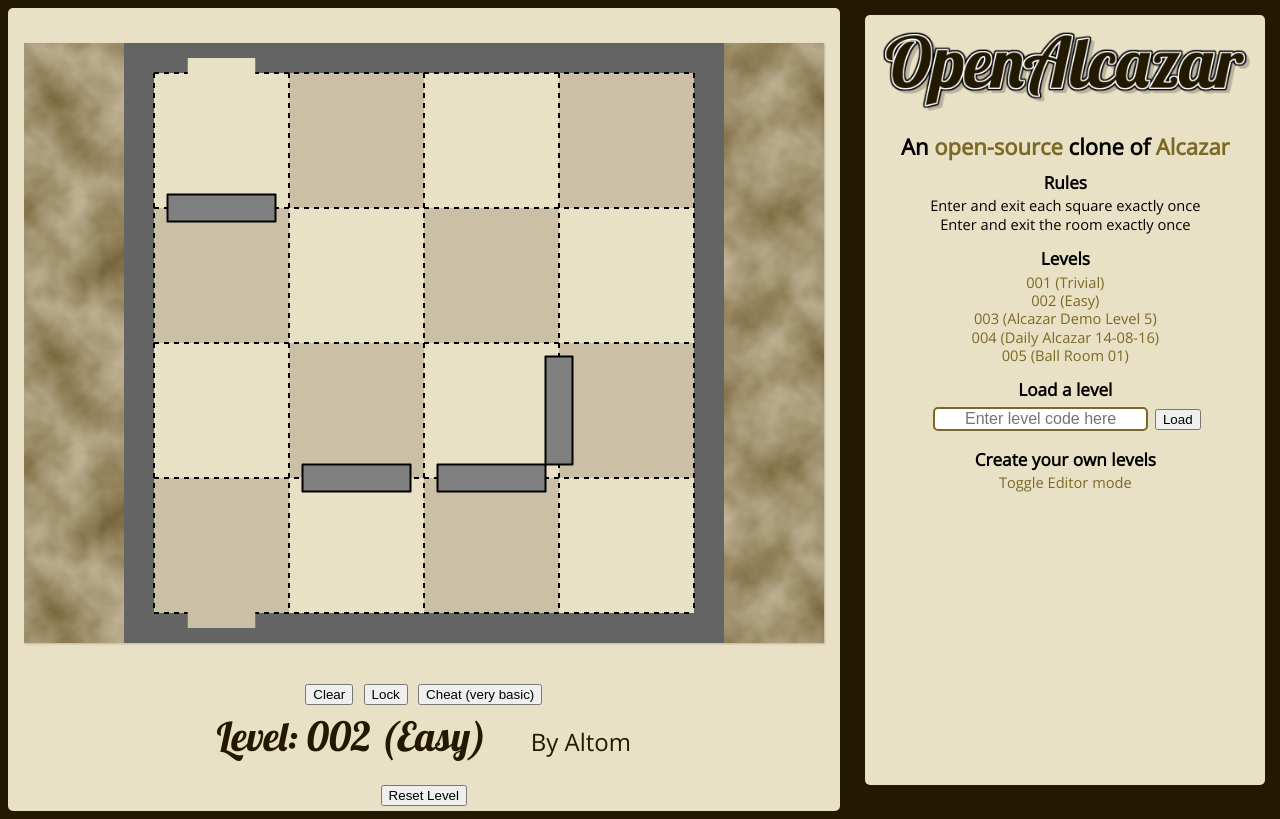
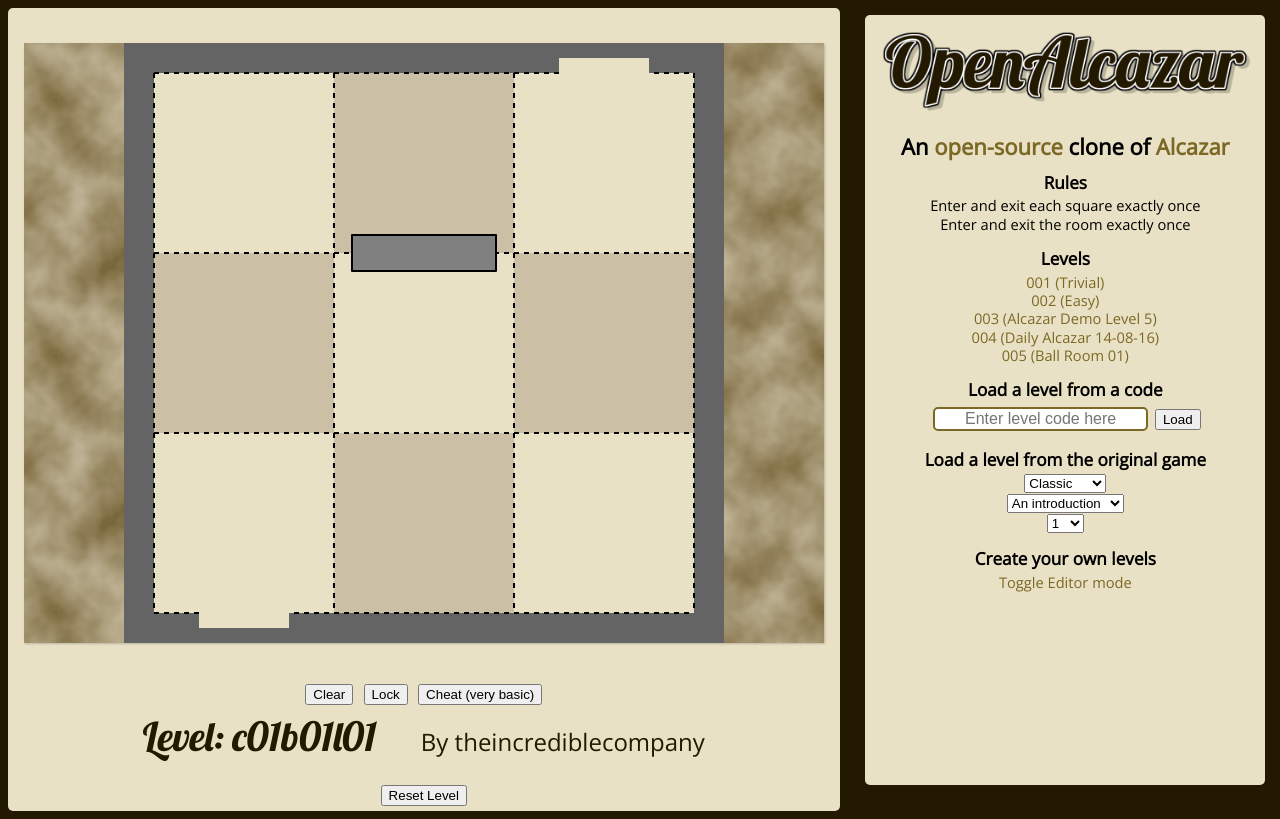
Before and after one commit to tchapeaux/alcazar-clone, a website: page index.html in a window 1280 px wide. Drawn offline with nearby package versions, Linux system fonts and the light colour scheme.

Commit message:
Implemented dropdowns to choose from the JSON levels
The original game now appears to be dead :-( so this clone is now an
unofficial archive

TODO : encore (a lot of) original levels to the JSON

Also in this commit :
- changing level now reset the win state
- PRETTIER being PRETTIER again

```diff
--- a/index.html
+++ b/index.html
@@ -31,9 +31,7 @@
       An
       <a href="https://github.com/tchapeaux/alcazar-clone">open-source</a>
       clone of
-            <a href="http://www.theincrediblecompany.com/try-alcazar"
-                >Alcazar</a
-            >
+      <a href="http://www.theincrediblecompany.com/try-alcazar">Alcazar</a>
     </h2>
 
     <h3>Rules</h3>
@@ -51,7 +49,7 @@
       <a id="Level_5" href="#">005 (Ball Room 01)</a><br />
     </span>
 
-        <h3>Load a level</h3>
+    <h3>Load a level from a code</h3>
     <span>
       <span style="display: none;" id="loadLevel_error"><br /></span>
       <input
@@ -62,18 +60,43 @@
       <button onclick="loadLevelCode();">Load</button>
     </span>
 
+    <h3>Load a level from the original game</h3>
+
+    <div>
+      <select id="collection-select"></select>
+      <br />
+      <select id="book-select"
+        ><option>Please choose a collection first</option></select
+      >
+      <br />
+      <select id="level-select"
+        ><option>Please choose a level first</option></select
+      >
+      <br />
+    </div>
+
     <h3>Create your own levels</h3>
     <span><a id="LevelEditor" href="#">Toggle Editor mode</a></span>
   </div>
 
   <script>
+    let levelsData;
     fetch("./levels/incredible_co.json").then(function(response) {
       var contentType = response.headers.get("content-type");
-            console.log(contentType);
       if (contentType && contentType.indexOf("application/json") !== -1) {
         return response.json().then(function(json) {
+          levelsData = json;
           console.log(json);
-                    // TODO -- use this to populate menu
+
+          levelsData.book_collections.forEach(collection => {
+            const newCollectionItem = document.createElement("option");
+            newCollectionItem.value = collection.collection_name;
+
+            newCollectionItem.innerHTML = collection.collection_name;
+            collectionSelect.appendChild(newCollectionItem);
+          });
+
+          loadCollection();
         });
       } else {
         console.log("Oops, we haven't got JSON!");
@@ -107,6 +130,78 @@
       setLevel(newLevel);
     };
 
+    // Event listeners for 'load original game level'
+
+    const collectionSelect = document.getElementById("collection-select");
+    const bookSelect = document.getElementById("book-select");
+    const levelSelect = document.getElementById("level-select");
+
+    collectionSelect.addEventListener("change", loadCollection);
+    bookSelect.addEventListener("change", loadBook);
+    levelSelect.addEventListener("change", loadLevel);
+
+    function loadCollection() {
+      const collectionName = collectionSelect.value;
+
+      // empty book-select
+      bookSelect.innerHTML = "";
+
+      // add books to book-select
+      levelsData.book_collections
+        .find(c => c.collection_name === collectionName)
+        .books.forEach(book => {
+          const newBookItem = document.createElement("option");
+          newBookItem.value = book.title;
+
+          newBookItem.innerHTML = book.title;
+          bookSelect.appendChild(newBookItem);
+        });
+
+      loadBook();
+    }
+
+    function loadBook() {
+      const collectionName = collectionSelect.value;
+      const bookTitle = bookSelect.value;
+
+      // empty level-select
+      levelSelect.innerHTML = "";
+
+      // add levels to level-select
+      levelsData.book_collections
+        .find(c => c.collection_name === collectionName)
+        .books.find(b => b.title === bookTitle)
+        .levels.forEach((level, idx) => {
+          const newLevelItem = document.createElement("option");
+          newLevelItem.value = idx;
+
+          newLevelItem.innerHTML = idx + 1;
+          levelSelect.appendChild(newLevelItem);
+        });
+
+      loadLevel();
+    }
+
+    function loadLevel() {
+      const collectionName = collectionSelect.value;
+      const bookTitle = bookSelect.value;
+      const levelIdx = levelSelect.value;
+
+      const levelString = levelsData.book_collections
+        .find(c => c.collection_name === collectionName)
+        .books.find(b => b.title === bookTitle).levels[levelIdx];
+
+      if (!levelString) {
+        return;
+      }
+
+      const newLevel = deserializeLevel(
+        LZString.decompressFromBase64(levelString)
+      );
+
+      setLevel(newLevel);
+    }
+
     function toggleEditorMode() {
       editorMode = !editorMode;
       var form = document.getElementById("editor_form");
@@ -116,9 +211,7 @@
       var heightInput = document.getElementById("editor_height");
       heightInput.value = level.grid.sizeY;
       var gameDiv = document.getElementById("game");
-            gameDiv.style["background-color"] = editorMode
-                ? "#d4c48e"
-                : "#E9E1C5";
+      gameDiv.style["background-color"] = editorMode ? "#d4c48e" : "#E9E1C5";
       resetLevel();
     }
 
@@ -128,9 +221,7 @@
         if (code.length === 0) {
           throw new Error("Empty level code");
         }
-                newLevel = deserializeLevel(
-                    LZString.decompressFromBase64(code)
-                );
+        newLevel = deserializeLevel(LZString.decompressFromBase64(code));
         setLevel(newLevel);
         loadLevel_error.style.display = "none";
       } catch (e) {
@@ -186,11 +277,7 @@
         <!-- TODO: enforce Level.MAX_AUTHORNAME_LENGTH -->
         Level:
         <input type="text" name="levelname" id="levelnameinput" /> | By:
-                <input
-                    type="text"
-                    name="authorname"
-                    id="authornameinput"
-                /><br />
+        <input type="text" name="authorname" id="authornameinput" /><br />
         Width:
         <input
           type="number"
@@ -214,12 +301,7 @@
       <h2>Share your level</h2>
       <p>
         Copy-paste the following level code:
-                <input
-                    type="text"
-                    id="save_level_code"
-                    active="false"
-                    value=""
-                />
+        <input type="text" id="save_level_code" active="false" value="" />
       </p>
 
       <script>
@@ -290,6 +372,9 @@
       title_authorName.textContent = "By " + level.author;
       authornameinput.value = level.author;
       redraw();
+
+      // remove 'YOU WIN' message
+      checkVictory();
     }
 
     function lockLevel() {
@@ -308,10 +393,7 @@
       try {
         solver.solve();
       } catch (err) {
-                alert(
-                    "Solver stopped because of invalid level state: " +
-                        err.message
-                );
+        alert("Solver stopped because of invalid level state: " + err.message);
       } finally {
         redraw();
       }
```
Lines whose indentation alone changed are shown as unchanged.
